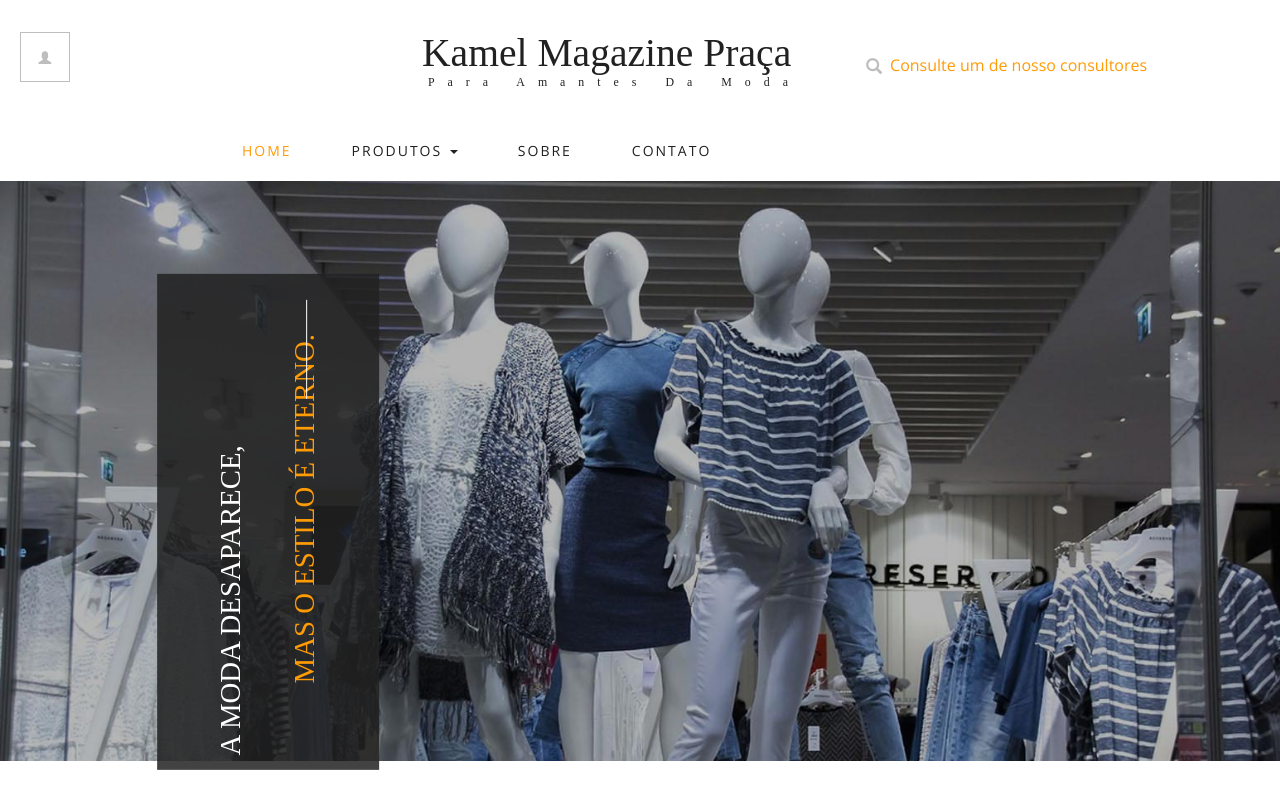
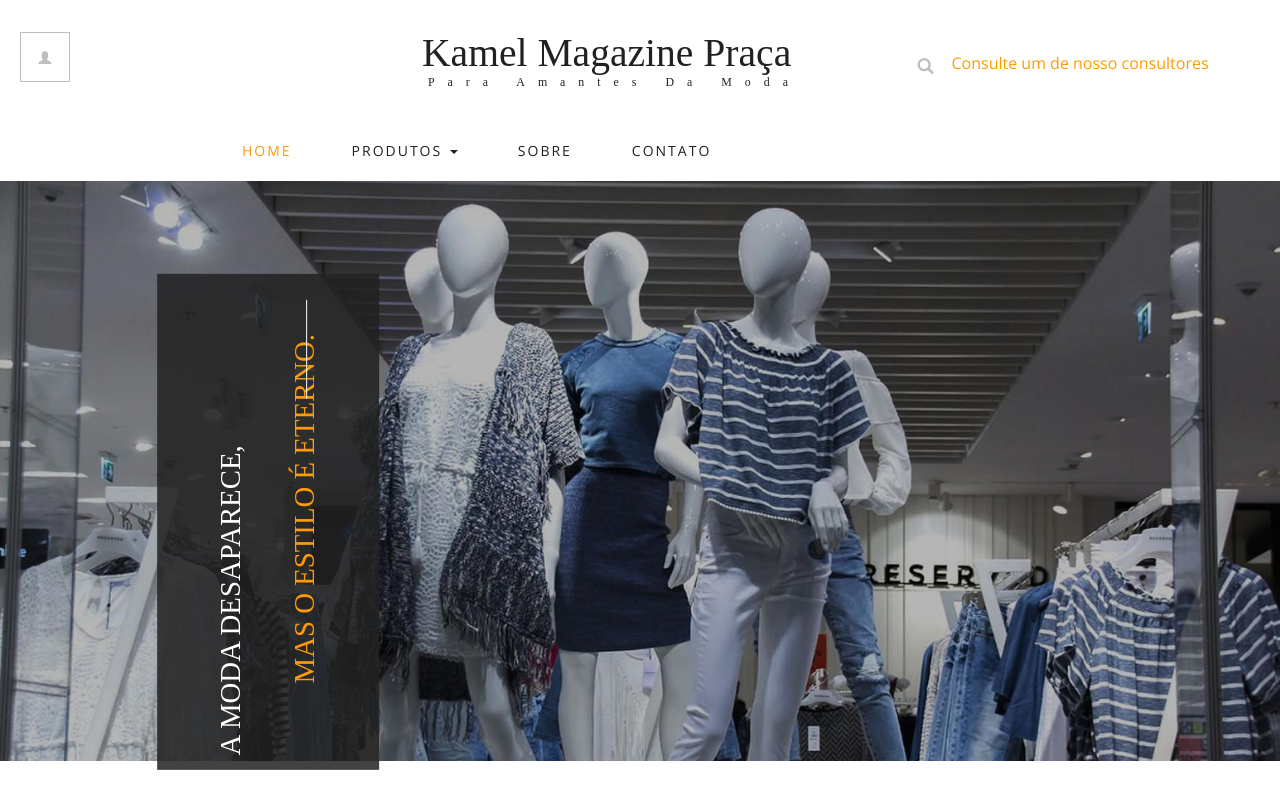
Before and after one commit to solebac/araxaprojetosweb-c-praca, a plain HTML site: page index.html in a window 1280 px wide. Shown: the top 800 px of the page. Drawn offline with nearby package versions, Linux system fonts and the light colour scheme; a web font is replaced by a local one.

Commit message:
Mobile First

```diff
--- a/index.html
+++ b/index.html
@@ -1228,7 +1228,7 @@ Smartphone Compatible web template, free webdesigns for Nokia, Samsung, LG, Sony
                         <div class="card">
                             <h5><a href="single.html">Jeans</a></h5>
                             <div class="simpleCart_shelfItem">
-                                <p><span>$320</span> <i class="item_price">$250</i></p>
+                                <!-- <p><span>$320</span> <i class="item_price">$250</i></p> -->
                                 <p><a class="item_add" href="https://wa.me/5534987214577?text=Ol%C3%A1!%20Voc%C3%AA%20est%C3%A1%20acessando%20a%20loja%20kamelmagazine.%20O%20produto%20que%20voc%C3%AA%20procura%20%C3%A9%20o%20codigo%2012343%20%20Saia%20Kamel%20Magazine.%20Aguarde%20que%20um%20de%20nosso%20consultores%20ir%C3%A1%20entrar%20em%20contato%20com%20voc%C3%AA.">Consultar</a></p>
                             </div>
                         </div>
--- a/stylus.css
+++ b/stylus.css
@@ -1,17 +1,36 @@
 .search__flex{
+    float: left;
     display: flex;
-    justify-items: center;
+    justify-content: center;
     align-items: center;
+    width: 100%;
 }
 .card{
-    height: 140px;
+    height: 80px;
     display: flex;
     flex-direction: column;
     justify-content: space-between;
 }
+.box_1{
+    margin-top: 15px;
+    margin-left: 10px;
+}
+@media (min-width: 800px) {
+  .search__flex{
+    width: auto;
+  }
+  .card{
+    height: 140px;
+  }
+  /* .box_1{
+    margin-top: 75px;
+  } */
+}
 @media (min-width: 1200px) {
   .container {
     width: 1270px;
-
   }
+  .search__flex{
+    float: none;
+    }
 }
```
